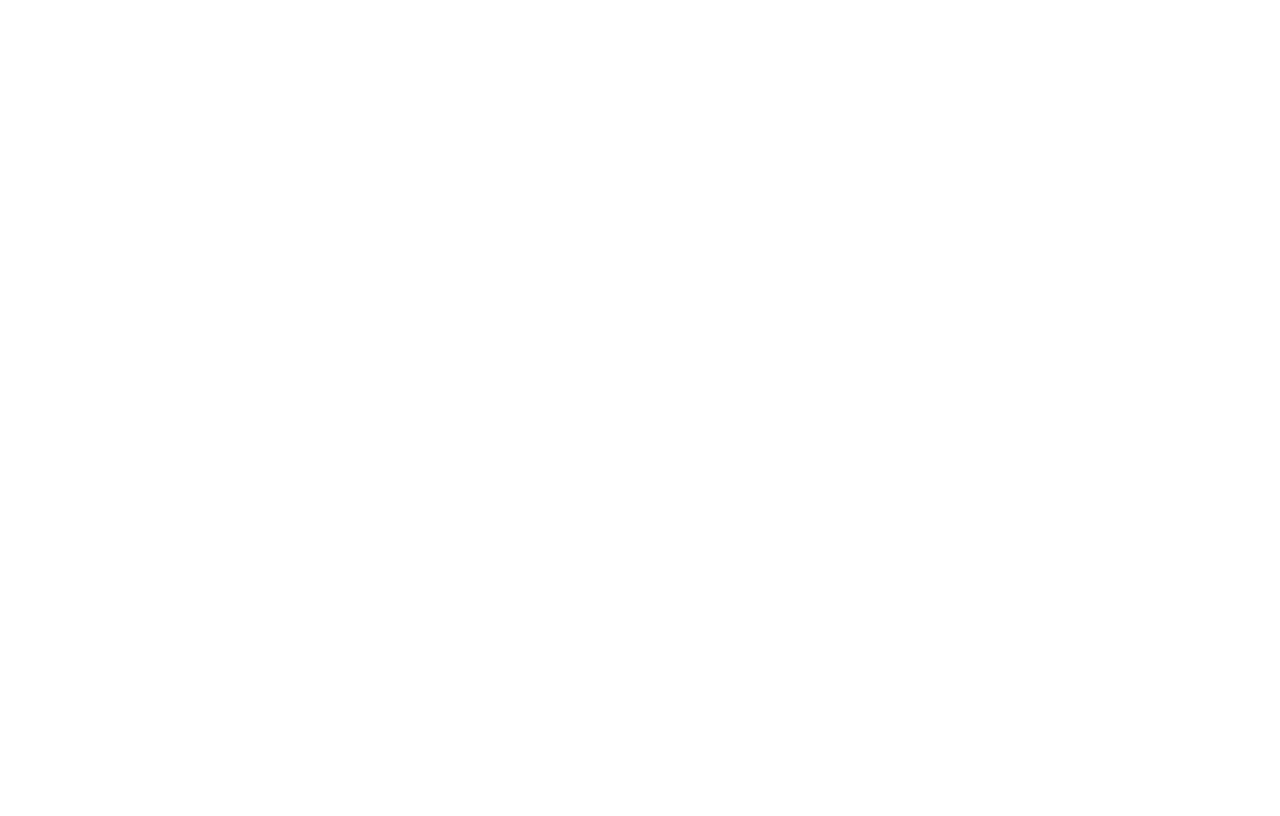
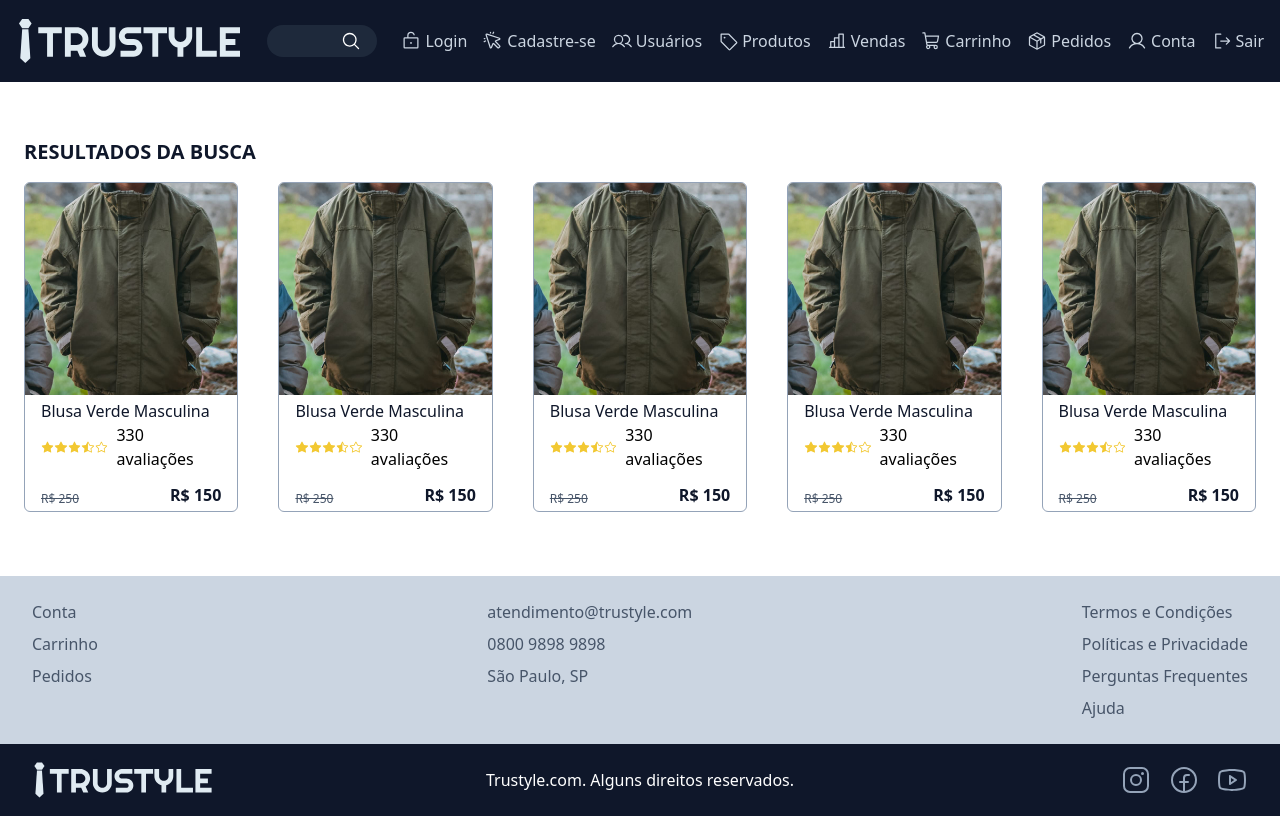
Before and after one commit to gab-braga/marketplace-app, a React (Vite) app: page /search/1 in a window 1280 px wide. Before the commit this address had no page. Built offline with nearby package versions, Linux system fonts and the light colour scheme.

Commit message:
feat: search page

```diff
--- a/src/App.jsx
+++ b/src/App.jsx
@@ -4,6 +4,7 @@
 import Products from "./pages/public/products";
 import Root from "./pages/Root";
 import Public from "./pages/public";
+import Search from "./pages/public/search";
 
 function App() {
   return (
@@ -12,7 +13,8 @@
         <Route path="/" element={<Root />}>
           <Route path="/" element={<Public />}>
             <Route path="/" element={<Home />} />
-            <Route path="/products" element={<Products />} />
+            <Route path="products" element={<Products />} />
+            <Route path="search/:search" element={<Search />} />
           </Route>
         </Route>
       </Routes>
--- a/src/components/header/index.jsx
+++ b/src/components/header/index.jsx
@@ -1,4 +1,4 @@
-import { Link } from "react-router-dom";
+import { Link, useNavigate } from "react-router-dom";
 import Logo from "../../assets/logo.svg";
 import LogoMobile from "../../assets/logo-mobile.svg";
 import {
@@ -17,6 +17,7 @@
 import { useState } from "react";
 
 export default function Header() {
+  const navigate = useNavigate();
   const [menuOpen, setMenuOpen] = useState(false);
 
   return (
@@ -39,7 +40,10 @@
             type="text"
             className="flex-1 w-full max-w-md h-8 px-5 border-none rounded-s-full text-white outline-none bg-slate-800"
           />
-          <button className="inline-block w-9 h-8 bg-slate-800 overflow-hidden rounded-e-full">
+          <button
+            onClick={() => navigate("/search/blusa")}
+            className="inline-block w-9 h-8 bg-slate-800 overflow-hidden rounded-e-full"
+          >
             <MagnifyingGlass
               weight="regular"
               size={20}
--- a/src/components/stars/index.jsx
+++ b/src/components/stars/index.jsx
@@ -23,7 +23,7 @@
   return (
     <div className="flex items-center justify-start gap-2">
       <div className="grid grid-cols-5">{renderStars()}</div>
-      <span>{total} avalições</span>
+      <span>{total} avaliações</span>
     </div>
   );
 }
--- /dev/null
+++ b/src/pages/public/search/index.jsx
@@ -0,0 +1,21 @@
+import Card from "../../../components/card";
+
+export default function Search() {
+  return (
+    <main className="container mx-auto p-6 pb-16 flex-1">
+      <section className="w-full mt-8">
+        <h2 className="text-xl text-slate-900 font-semibold uppercase">
+          Resultados da busca
+        </h2>
+
+        <div className="w-full mt-4 grid grid-cols-1 xs:grid-cols-2 md:grid-cols-3 lg:grid-cols-4 xl:grid-cols-5 gap-10">
+          <Card />
+          <Card />
+          <Card />
+          <Card />
+          <Card />
+        </div>
+      </section>
+    </main>
+  );
+}
```
